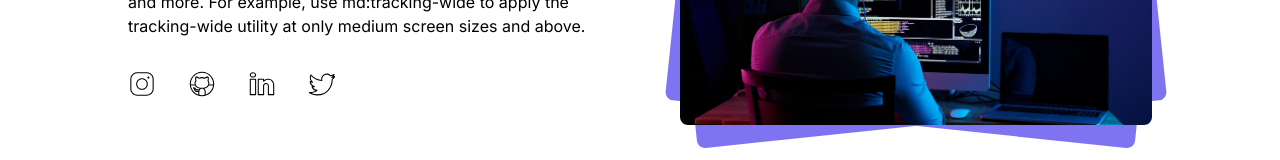
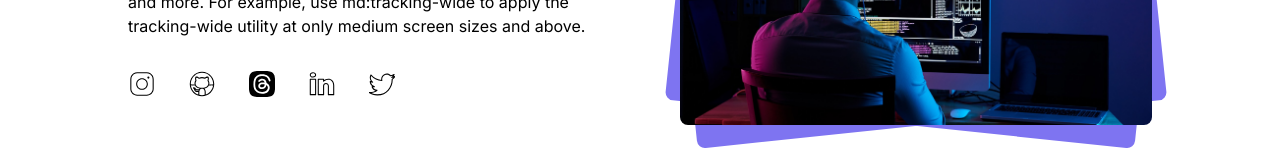
Before and after one commit to Chrissiku/christian-siku, a Next.js app: page / in a window 1280 px wide. Shown: the part 434-594 px from the top of the page. Built offline with nearby package versions, Linux system fonts and the light colour scheme.

Commit message:
Add thread icon

```diff
--- a/src/data/socilaMediaIcon.ts
+++ b/src/data/socilaMediaIcon.ts
@@ -1,4 +1,4 @@
-const baseLink = "https://www.instagram.com/andrewjcameron/";
+import type { StaticImageData } from "next/image";
 import instagramLight from "../assets/social-media/instagram-light.svg";
 import instagramDark from "../assets/social-media/instagram-dark.svg";
 import githubLight from "../assets/social-media/github-light.svg";
@@ -7,10 +7,13 @@ import linkedinLight from "../assets/social-media/linkedin-light.svg";
 import linkedinDark from "../assets/social-media/linkedin-dark.svg";
 import twitterLight from "../assets/social-media/twitter-light.svg";
 import twitterDark from "../assets/social-media/twitter-dark.svg";
+import threadDark from "../assets/social-media/thread-dark.svg";
+import threadLight from "../assets/social-media/thread-light.svg";
 
+const baseLink = "https://www.instagram.com/christian_el_olivero/";
 interface SocialMediaIcon {
   name: string;
-  icons: [any, any]; // Array to store light and dark icon promises
+  icons: [string, string] | StaticImageData; // Array to store light and dark icon promises
   link: string;
 }
 
@@ -21,22 +24,27 @@ interface SocialMediaIcons {
 const socialMediaIcons: SocialMediaIcons = {
   instagram: {
     name: "instagram",
-    icons: [instagramLight, instagramDark],
+    icons: [instagramLight, instagramDark] as [string, string],
     link: baseLink,
   },
   github: {
     name: "github",
-    icons: [githubLight, githubDark],
+    icons: [githubLight, githubDark] as [string, string],
+    link: baseLink,
+  },
+  thread: {
+    name: "thread",
+    icons: [threadLight, threadDark] as [string, string],
     link: baseLink,
   },
   linkedin: {
     name: "linkedin",
-    icons: [linkedinLight, linkedinDark],
+    icons: [linkedinLight, linkedinDark] as [string, string],
     link: baseLink,
   },
   twitter: {
     name: "twitter",
-    icons: [twitterLight, twitterDark],
+    icons: [twitterLight, twitterDark] as [string, string],
     link: baseLink,
   },
 };
```
Also changed, not shown: src/assets/social-media/thread-dark.svg (added), src/assets/social-media/thread-light.svg (added).
